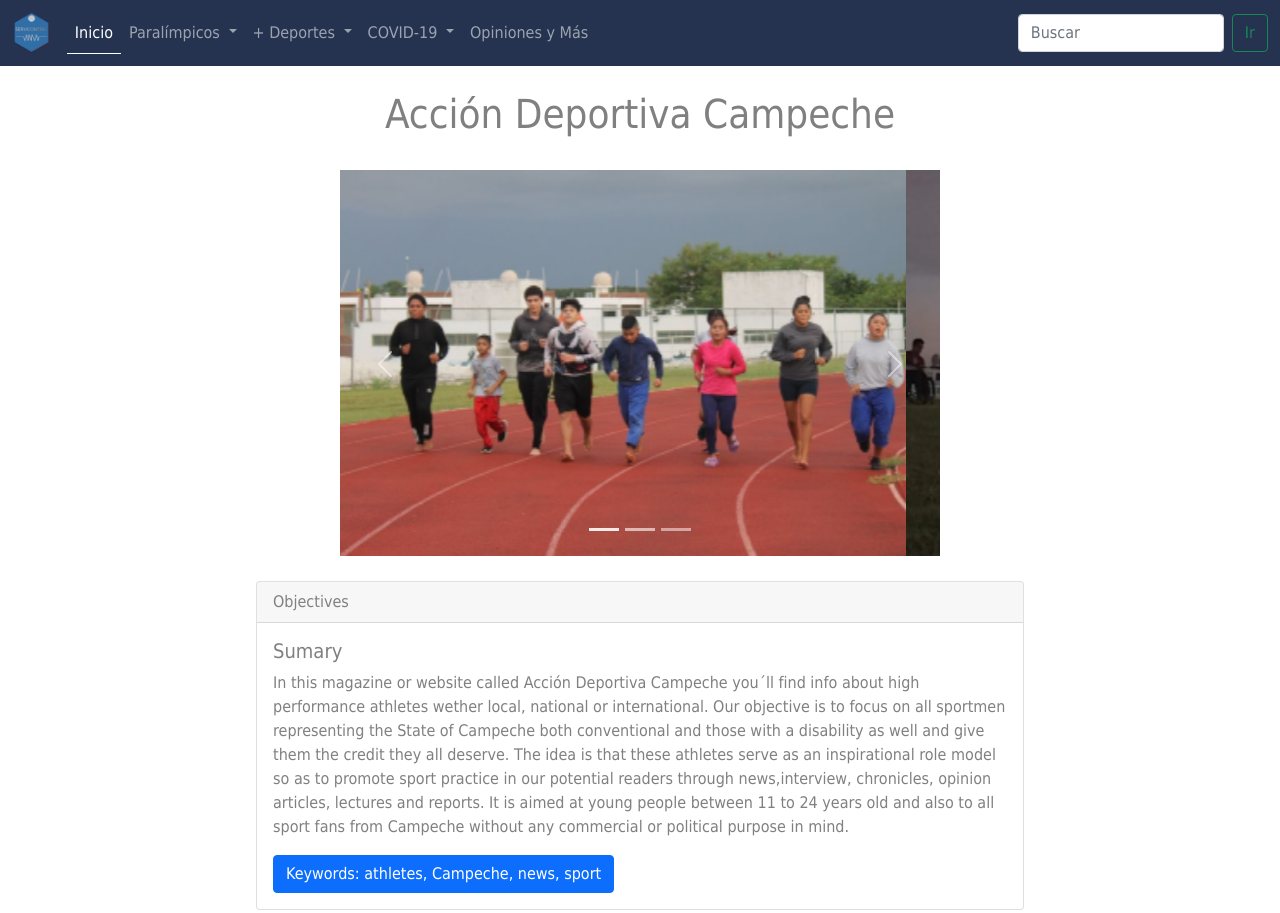
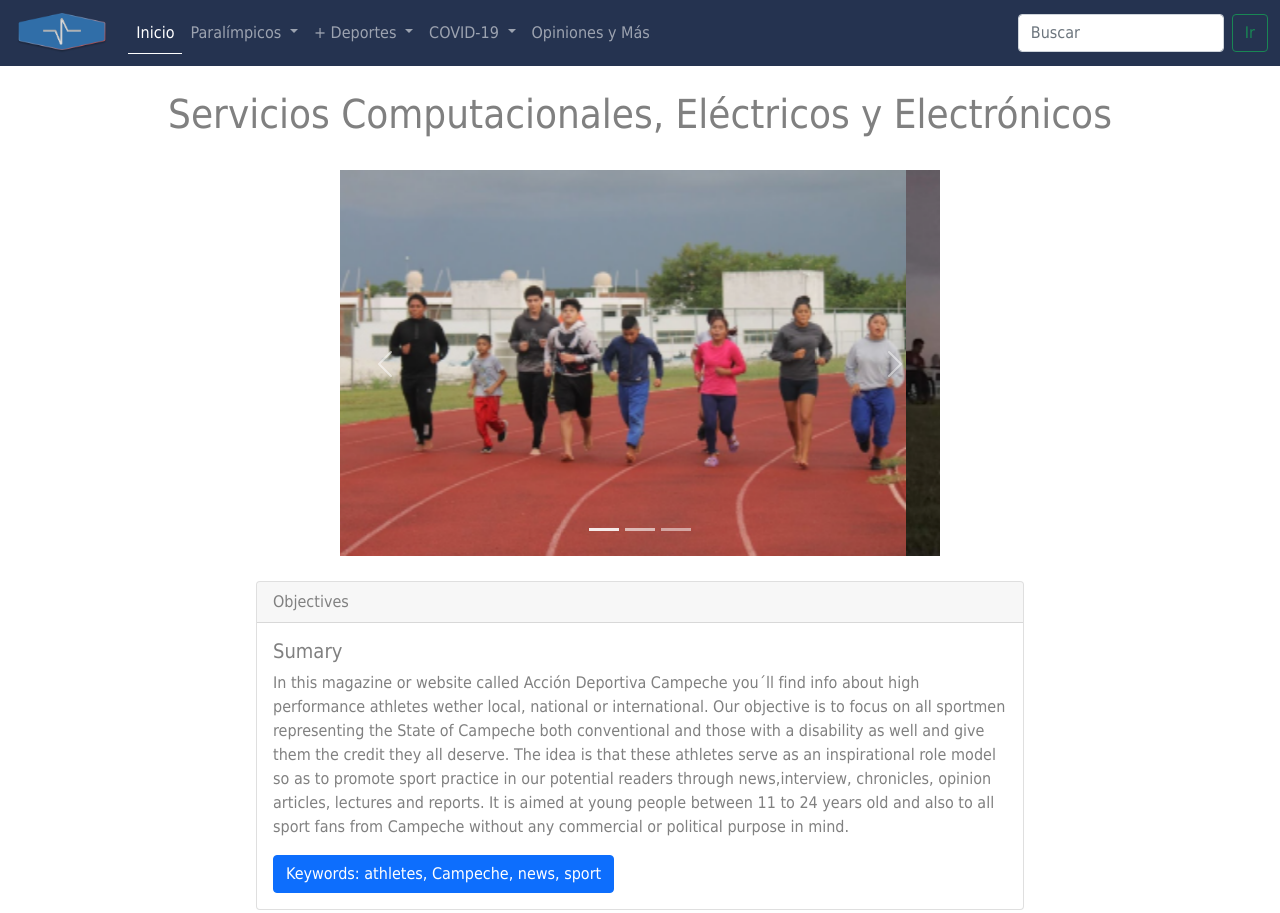
Before and after one commit to devnull404/acciondeportiva, a plain HTML site: page index.html in a window 1280 px wide. Shown: the top 913 px of the page. Drawn offline with nearby package versions, Linux system fonts and the light colour scheme.

Commit message:
Logo changing

```diff
--- a/index.html
+++ b/index.html
@@ -8,13 +8,13 @@
     <link rel="stylesheet" href="./css/main.css">
     <meta name="viewport" content="width=device-width, initial-scale=1.0">
     <link rel="icon" type="image/png" href="./assets/logo.png" sizes="16x16">
-    <title>Acción Deportiva Campeche</title>
+    <title>Servicomtric®</title>
 </head>
 <body>
   <nav class="navbar navbar-expand-lg navbar-dark " style="background-color: #253350;">
     <div class="container-fluid">
       <a class="navbar-brand" href="#">
-        <img src="./assets/logo.png" alt="logo-img" height="40px">
+        <img src="./assets/mainlogo.png" alt="logo-img" height="40px">
       </a>
       <button class="navbar-toggler" type="button" data-bs-toggle="collapse" data-bs-target="#navbarSupportedContent" aria-controls="navbarSupportedContent" aria-expanded="false" aria-label="Toggle navigation">
         <span class="navbar-toggler-icon"></span>
@@ -69,7 +69,7 @@
     <main>
 
       <br>
-      <h1>Acción Deportiva Campeche<span class="badge bg-secondary"></span></h1>
+      <h1>Servicios Computacionales, Eléctricos y Electrónicos<span class="badge bg-secondary"></span></h1>
       <br>
 
 
```
Also changed, not shown: assets/mainlogo.png (added).
